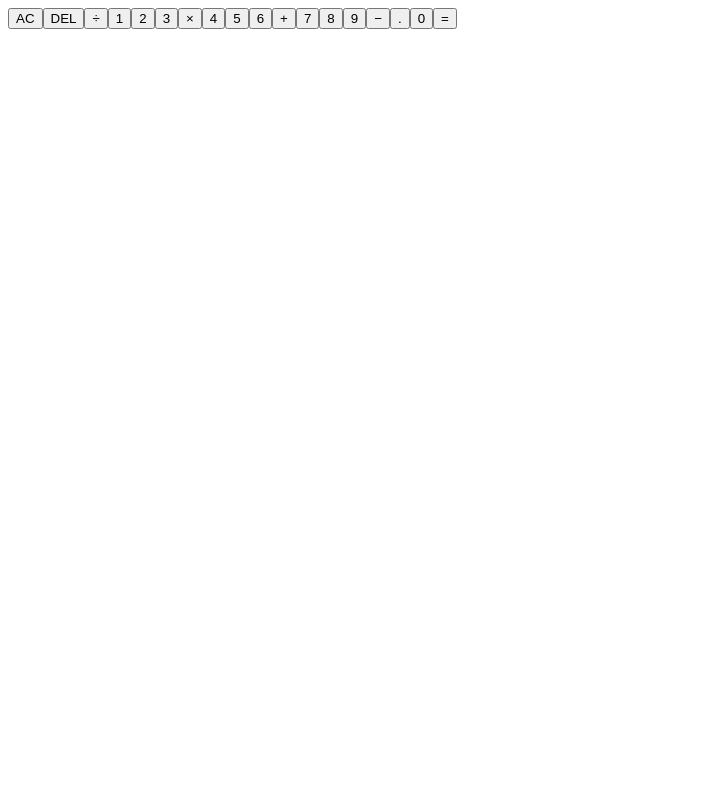
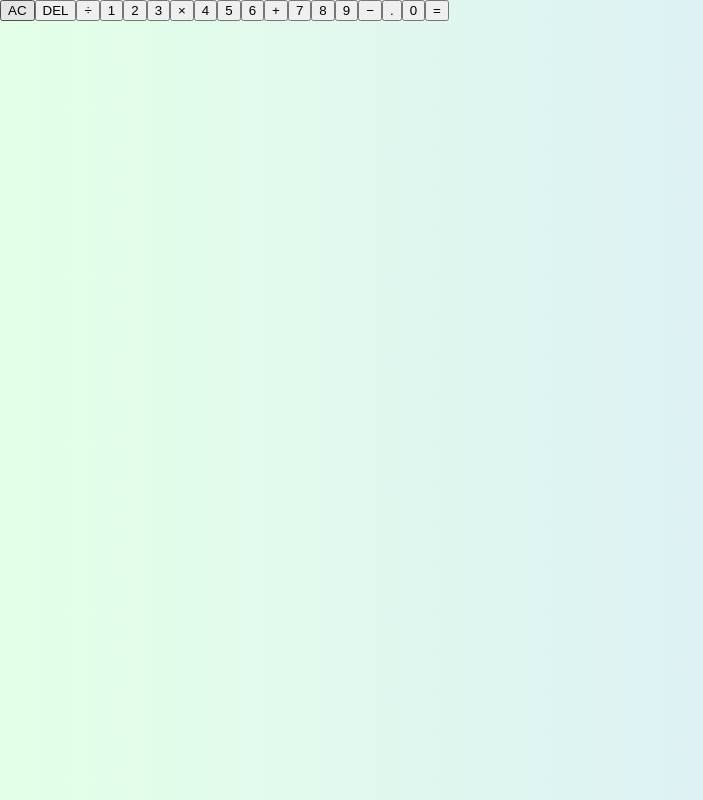
Before and after one commit to AmariPa/React-Calculator, a React (Create React App) app: page / in a window 1280 px wide. Shown: the whole page, without its empty margins (0-703 px from the left). Built offline with nearby package versions, Linux system fonts and the light colour scheme.

Commit message:
slight button naming change plus subtle gradient

```diff
--- /dev/null
+++ b/src/App.css
@@ -0,0 +1,8 @@
+*, *::before, *::after {
+    box-sizing: border-box;
+}
+
+body {
+    margin: 0;
+    background: linear-gradient(90deg, #e3ffe7 0%, #d9e7ff 100%);
+}
--- a/src/App.js
+++ b/src/App.js
@@ -1,3 +1,5 @@
+import './App.css'
+
 function App() {
   return (
     <div className="calc-grid">
@@ -5,7 +7,7 @@ function App() {
         <div className='previous'></div>
         <div className='current'></div>
       </div>
-      <button className='span-two'>AC</button>
+      <button className='big-button'>AC</button>
       <button>DEL</button>
       <button>÷</button>
       <button>1</button>
@@ -22,7 +24,7 @@ function App() {
       <button>−</button>
       <button>.</button>
       <button>0</button>
-      <button>=</button>
+      <button className='big-button'>=</button>
     </div>
   );
 }
```
